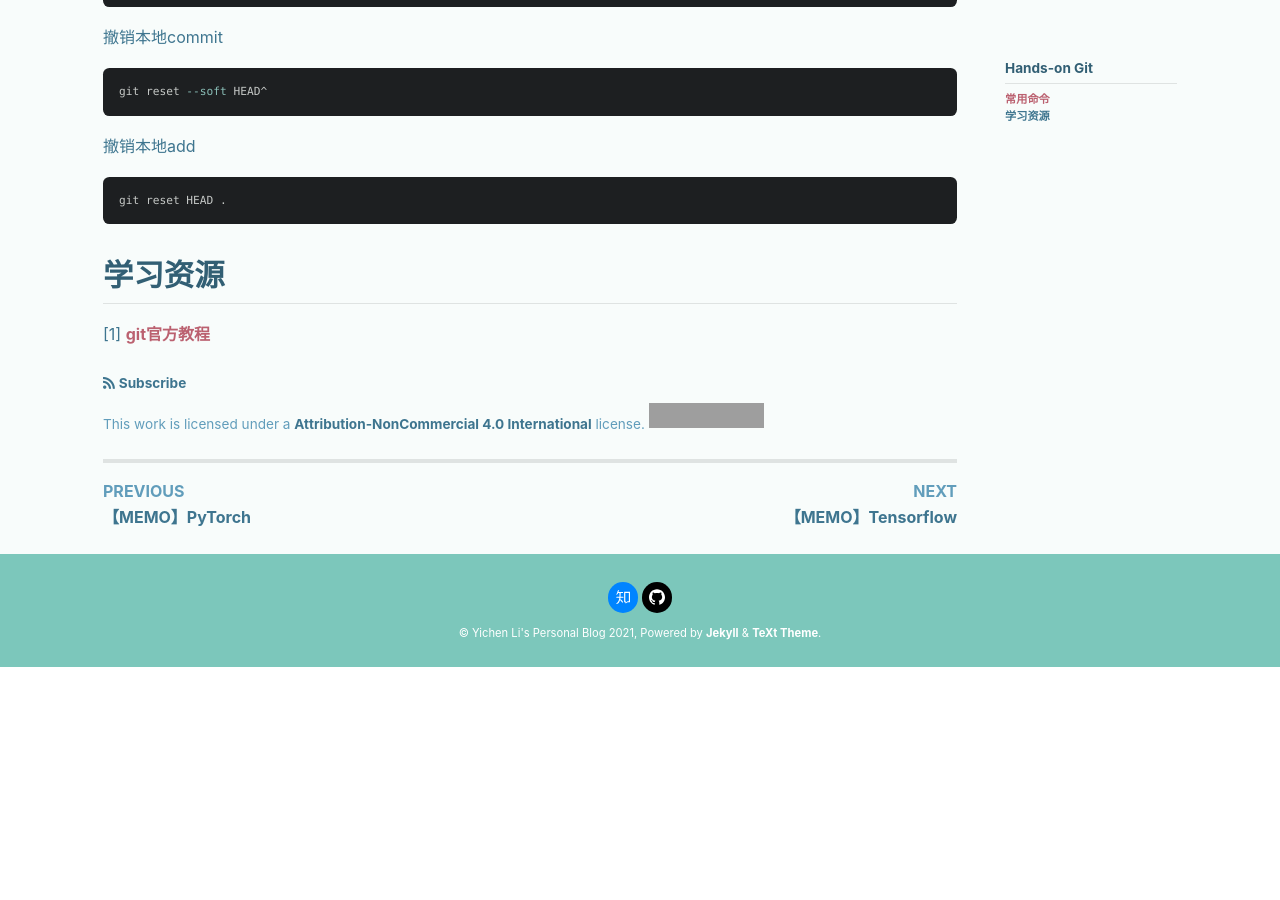
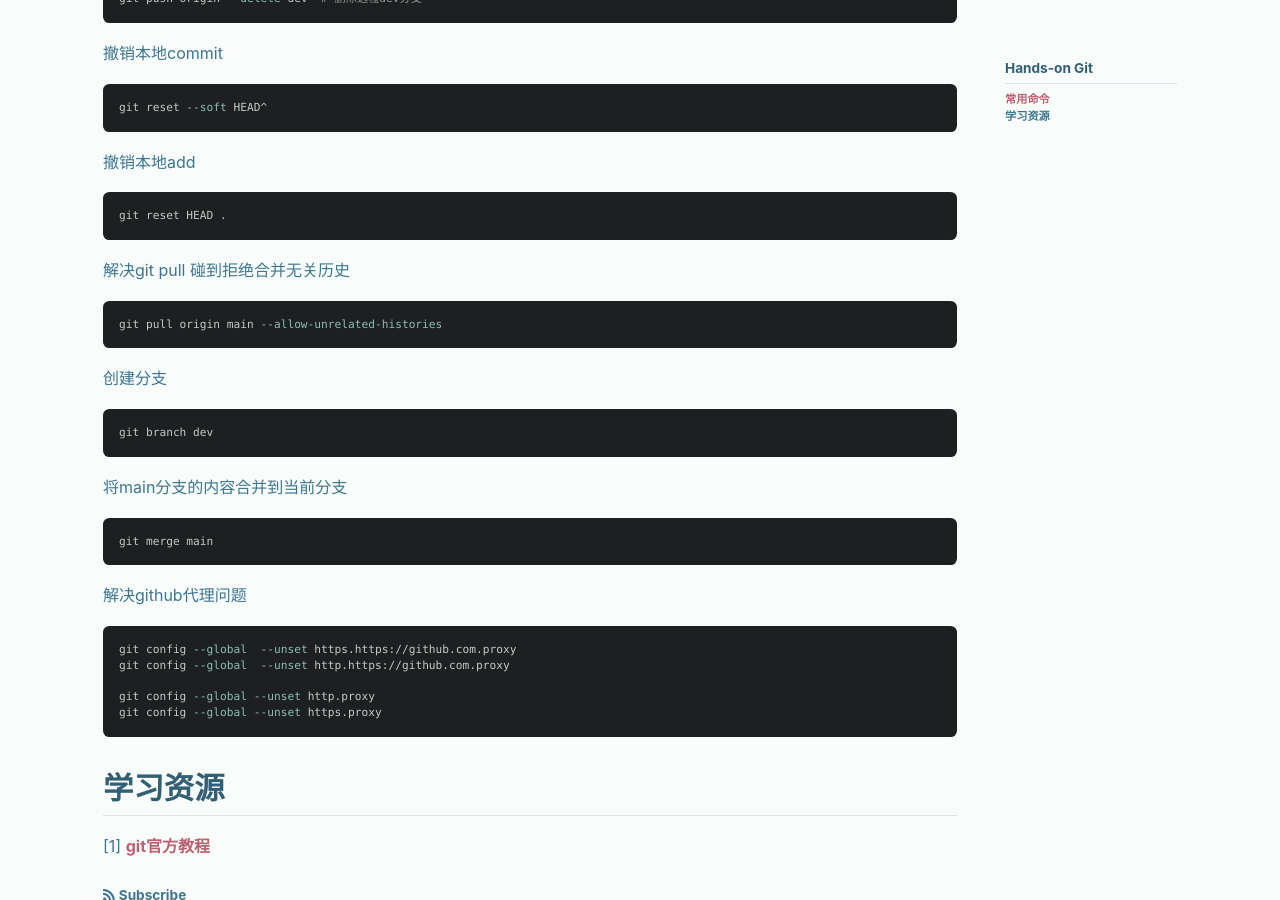
Before and after one commit to BepfCp/BepfCp.github.io, a Jekyll site: the page built from _posts/2021-09-05-git-memo.md, in a window 1280 px wide and 900 px high, scrolled down 943 px. Built offline with Jekyll 4.4.1, drawn with Linux system fonts in a browser that asks for light colours; nearby versions of some CDN libraries; before the commit the page ends 1610 px from its top, so only the background shows below that; grey boxes are pictures that could not be loaded.

Commit message:
udpate: memos

````diff
--- a/_posts/2021-09-05-git-memo.md
+++ b/_posts/2021-09-05-git-memo.md
@@ -17,6 +17,7 @@ date: 2021-09-05 10:50:00
 
 ```bash
 git branch -a
+git branch
 ```
 
 提交修改记录
@@ -52,6 +53,34 @@ git reset --soft HEAD^
 git reset HEAD .
 ```
 
+解决git pull 碰到拒绝合并无关历史
+
+```bash
+git pull origin main --allow-unrelated-histories
+```
+
+创建分支
+
+```bash
+git branch dev
+```
+
+将main分支的内容合并到当前分支
+
+```bash
+git merge main
+```
+
+解决github代理问题
+
+```bash
+git config --global  --unset https.https://github.com.proxy
+git config --global  --unset http.https://github.com.proxy
+
+git config --global --unset http.proxy
+git config --global --unset https.proxy
+```
+
 ## 学习资源
 
 [1] [git官方教程](https://git-scm.com/docs/gittutorial)
````
Also changed, not shown: _posts/2022-10-13-cql.md (added, +13 -0 lines), _posts/2022-10-13-gail.md (added, +13 -0 lines), _posts/2022-10-13-iqlearn.md (added, +13 -0 lines), _posts/2022-10-13-linux-memo.md (added, +43 -0 lines), _posts/2022-10-13-python-memo.md (added, +19 -0 lines), _posts/2022-10-13-vim-memo.md (added, +26 -0 lines), _posts/2022-10-13-vscode-memo.md (added, +16 -0 lines), _posts/2022-10-13-windows-memo.md (added, +24 -0 lines).
